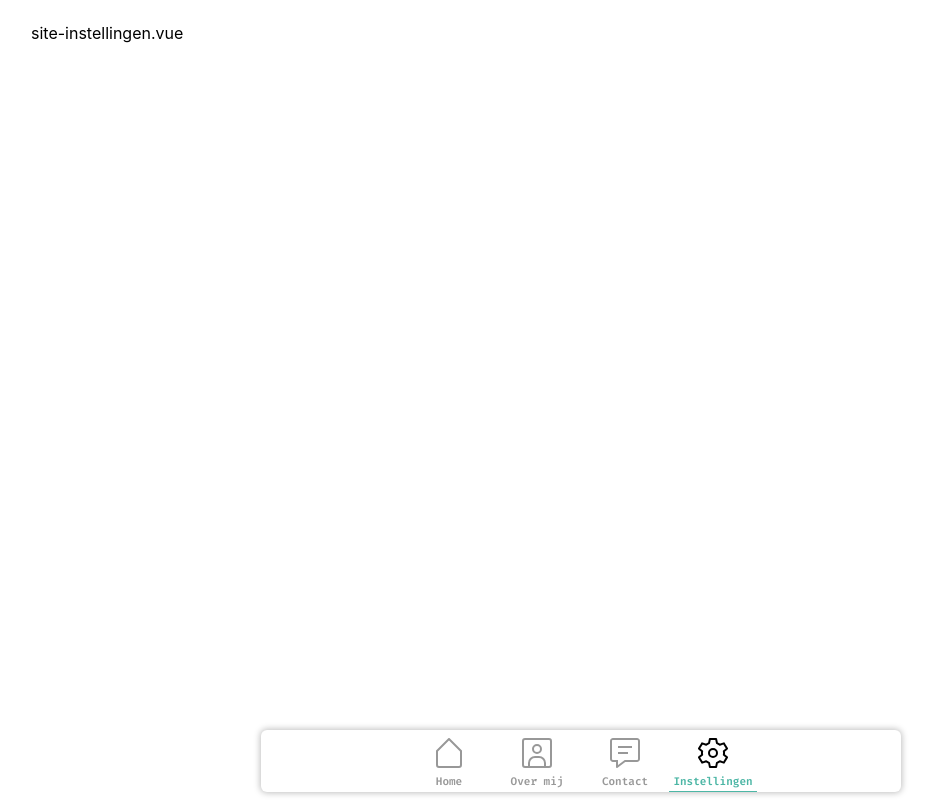
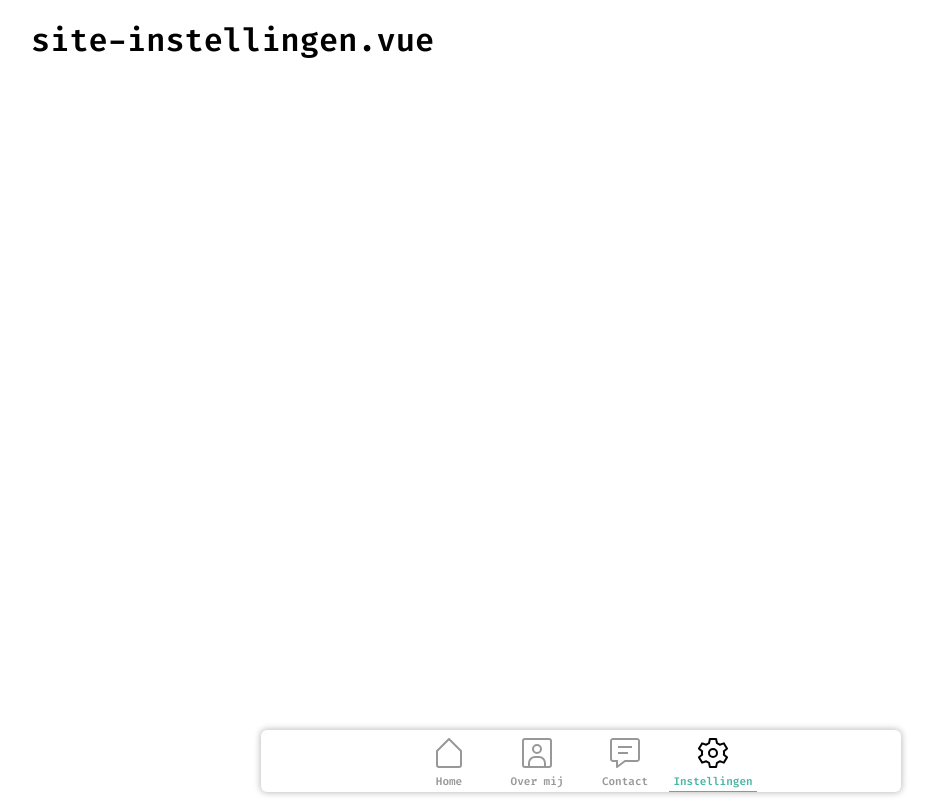
Before and after one commit to vikputthiscodeongit/viktor-web-vue, a Nuxt app: page /site-instellingen in a window 1280 px wide. Shown: the whole page, without its empty margins (59-995 px from the left). Built offline with nearby package versions, Linux system fonts and the light colour scheme; a web font is replaced by a local one; what @braid/vue-formulate would draw is missing.

Commit message:
Misc. minor improvements

```diff
--- a/layouts/default.vue
+++ b/layouts/default.vue
@@ -1,5 +1,5 @@
 <template>
-  <div id="layout-components">
+  <div id="layout-default">
     <Header />
 
     <Nuxt />
@@ -28,7 +28,8 @@ body {
   text-size-adjust: 100%;
   scrollbar-width: thin;
 
-  // TODO: DEZE MEDIA QUERY WORDT ONTERECHT GETRIGGERED OP MIJN LAPTOP IN CHROME (en mogelijk Firefox).
+  // To do: fix deze media query.
+  // Wordt op het moment triggered op mijn laptop in (Chrome en mogelijk Firefox).
   // @media (-webkit-min-device-pixel-ratio: 2) {
   //   -webkit-font-smoothing: antialiased;
   //   -moz-osx-font-smoothing: grayscale;
@@ -64,7 +65,7 @@ a {
   transition-property: text-decoration-color, color, outline;
 
   &:focus {
-    outline: rem(2px) solid currentColor; // Not defining outline-color as currentColor results in :focus outline-color equalling <body> color in IE.
+    outline: rem(2px) solid currentColor;
     outline-offset: rem(2px);
 
     .using-mouse & {
--- a/pages/site-instellingen.vue
+++ b/pages/site-instellingen.vue
@@ -2,7 +2,9 @@
   <main class="site-main" id="site-settings">
     <section class="site-section">
       <div class="container">
-        <span>site-instellingen.vue</span>
+        <div class="title">
+          <h1>site-instellingen.vue</h1>
+        </div>
       </div>
     </section>
   </main>
```
